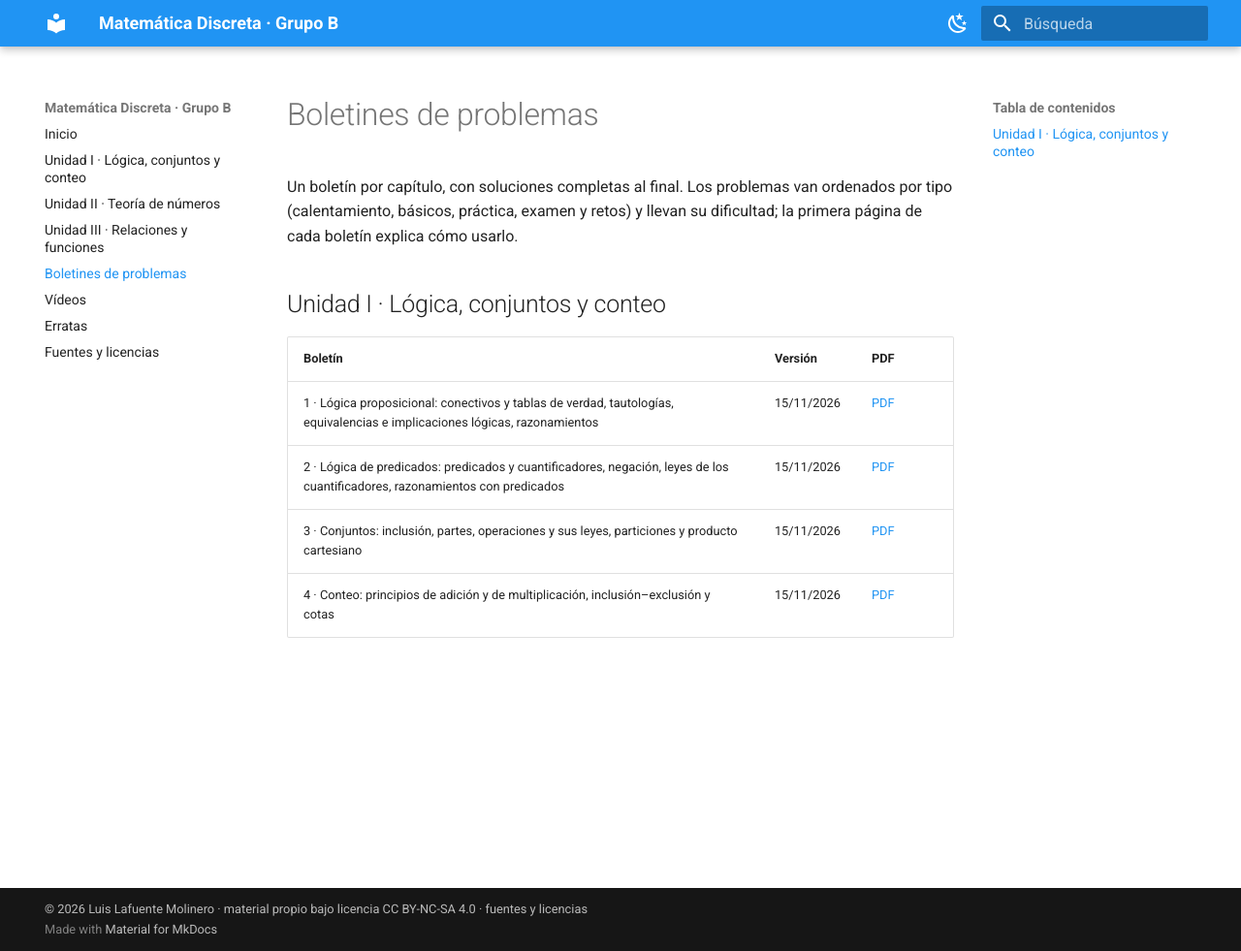
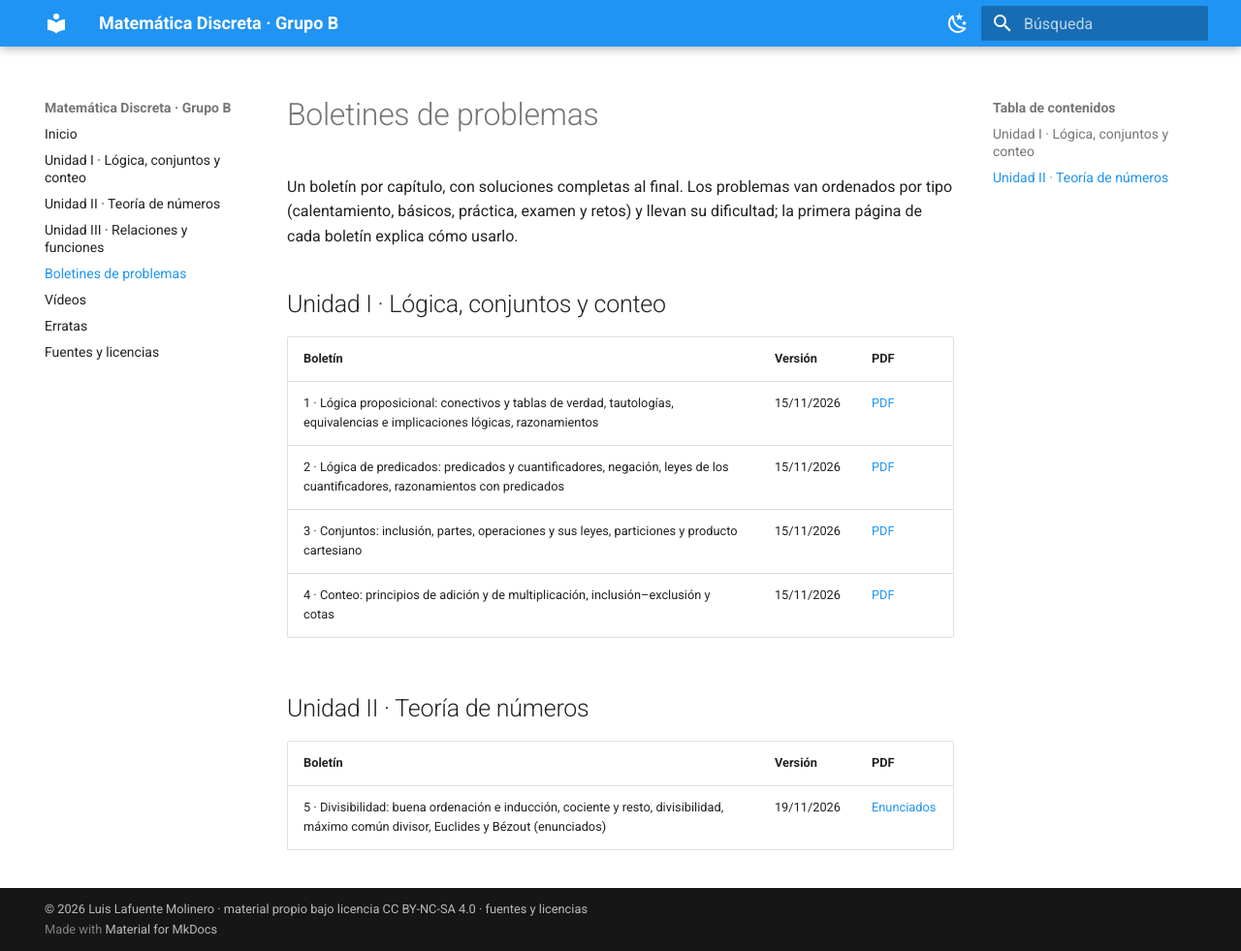
Before and after one commit to llafuent/md2627, an MkDocs documentation site: the page built from docs/boletines.md, in a window 1280 px wide and 981 px high. Shown: the whole window at 97% size. Built offline with MkDocs 1.6.1 and Material for MkDocs 9.7.7, drawn with Linux system fonts in a browser that asks for light colours.

Commit message:
Publicar material: material/u2/boletinDivisibilidadEnunciados.pdf, boletines.md

```diff
--- a/docs/boletines.md
+++ b/docs/boletines.md
@@ -11,3 +11,9 @@ básicos, práctica, examen y retos) y llevan su dificultad; la primera página
 | 2 · Lógica de predicados: predicados y cuantificadores, negación, leyes de los cuantificadores, razonamientos con predicados | 15/11/2026 | [PDF](material/u1/boletinPredicados.pdf) |
 | 3 · Conjuntos: inclusión, partes, operaciones y sus leyes, particiones y producto cartesiano | 15/11/2026 | [PDF](material/u1/boletinConjuntos.pdf) |
 | 4 · Conteo: principios de adición y de multiplicación, inclusión–exclusión y cotas | 15/11/2026 | [PDF](material/u1/boletinConteo.pdf) |
+
+## Unidad II · Teoría de números
+
+| Boletín | Versión | PDF |
+|---|---|---|
+| 5 · Divisibilidad: buena ordenación e inducción, cociente y resto, divisibilidad, máximo común divisor, Euclides y Bézout (enunciados) | 19/11/2026 | [Enunciados](material/u2/boletinDivisibilidadEnunciados.pdf) |
```
Also changed, not shown: 1 other file.
